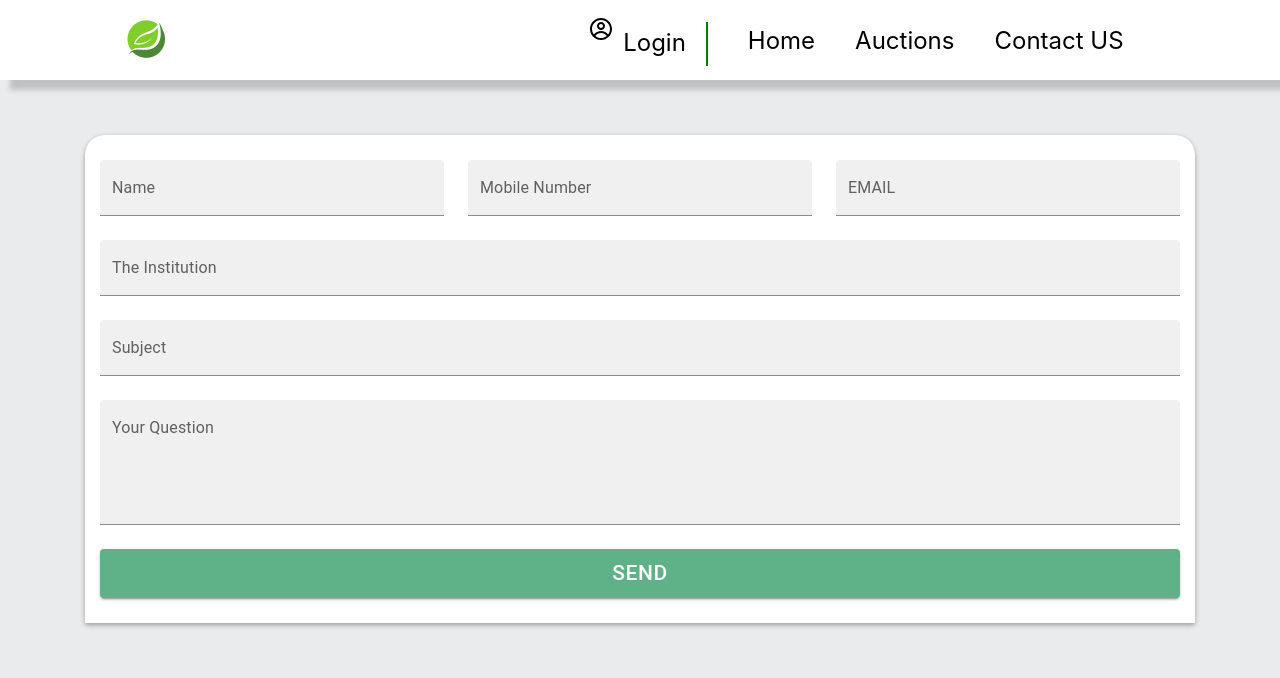
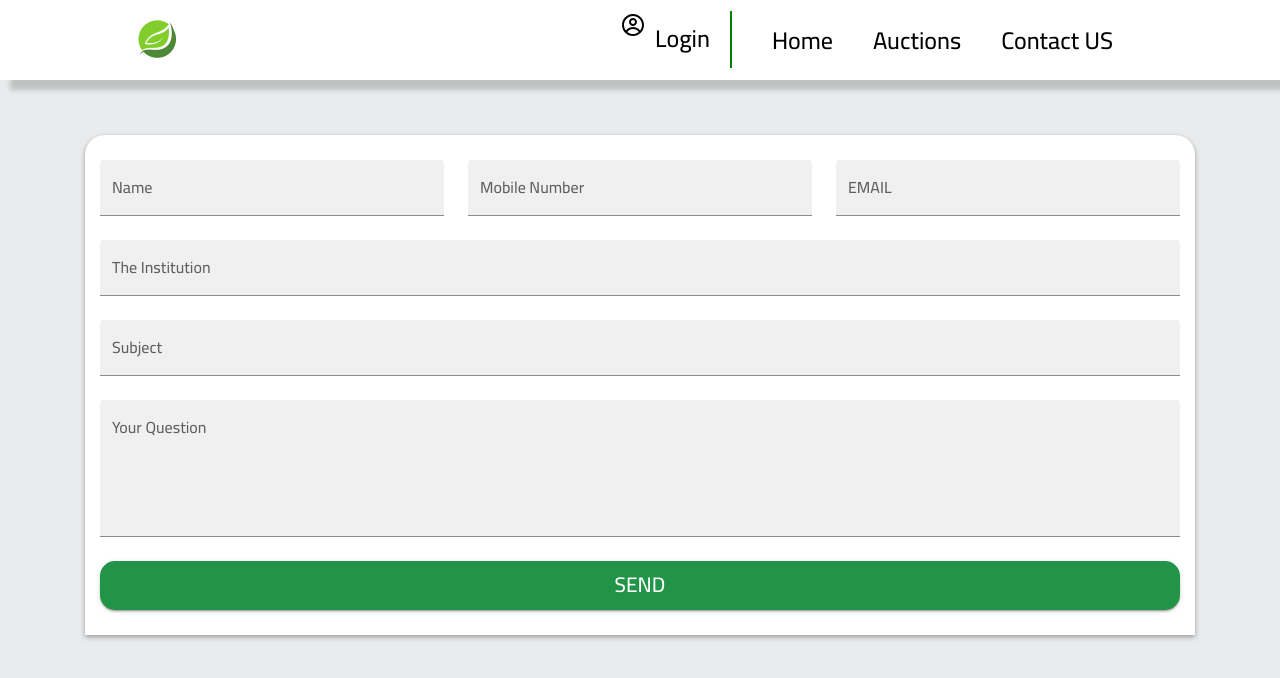
Before and after one commit to abdelrhmansaleh96/ActuionSite, a React (Create React App) app: page /contactus in a window 1280 px wide. Shown: the top 678 px of the page. Built offline with nearby package versions, Linux system fonts and the light colour scheme; no server answers; the database is empty.

Commit message:
css changes

```diff
--- a/public/index.html
+++ b/public/index.html
@@ -9,6 +9,10 @@
       crossorigin=""
     />
     <link rel="icon" href="%PUBLIC_URL%/favicon.ico" />
+    <link
+      href="https://fonts.googleapis.com/css2?family=Cairo:wght@300;500;600;700;800;900&display=swap"
+      rel="stylesheet"
+    />
 
     <meta name="viewport" content="width=device-width, initial-scale=1" />
     <meta name="theme-color" content="#000000" />
--- a/src/context/main_context.js
+++ b/src/context/main_context.js
@@ -14,6 +14,9 @@ const theme = createTheme({
     secondary: {
       main: "#c1c1c1",
     },
+  },
+  typography: {
+    fontFamily: ["Cairo", "sans-serif"].join(","),
   },
 });
 const setLoading = (e) => {
@@ -39,7 +42,6 @@ export const MainProvider = ({ children }) => {
       return onValue(query, (snapshot) => {
         const data = snapshot.val();
         if (snapshot.exists()) {
-          console.log(data);
           setTimeout(() => {
             dispatch({ type: "GET_AUCTIONS_SUCCESS", payload: data });
           }, 3500);
--- a/src/index.css
+++ b/src/index.css
@@ -1,8 +1,7 @@
 body {
   margin: 0;
-  font-family: -apple-system, BlinkMacSystemFont, "Segoe UI", "Roboto", "Oxygen",
-    "Ubuntu", "Cantarell", "Fira Sans", "Droid Sans", "Helvetica Neue",
-    sans-serif;
+  font-family: "Cairo", sans-serif;
+
   -webkit-font-smoothing: antialiased;
   -moz-osx-font-smoothing: grayscale;
   background-color: rgb(234, 235, 236);
--- a/src/pages/ContactUs.js
+++ b/src/pages/ContactUs.js
@@ -7,7 +7,20 @@ import { Button } from "@mui/material";
 const ContactUs = () => {
   return (
     <div className={classes.container}>
-      <Grid container spacing={3}>
+      <Grid
+        container
+        spacing={3}
+        sx={{
+          ".css-1eyvwuq-MuiInputBase-root-MuiFilledInput-root": {
+            borderTopLeftRadius: "14px",
+            borderTopRightRadius: "14px",
+          },
+          ".css-2ttwrs-MuiInputBase-root-MuiFilledInput-root": {
+            borderTopLeftRadius: "18px",
+            borderTopRightRadius: "18px",
+          },
+        }}
+      >
         <Grid
           display="flex"
           justifyContent="center"
@@ -113,7 +126,12 @@ const ContactUs = () => {
           {" "}
           <Button
             variant="contained"
-            sx={{ fontSize: "21px", color: "white" }}
+            sx={{
+              fontSize: "21px",
+              color: "white",
+              backgroundColor: "rgb(34 148 72)",
+              borderRadius: "15px",
+            }}
             fullWidth
           >
             Send
```
